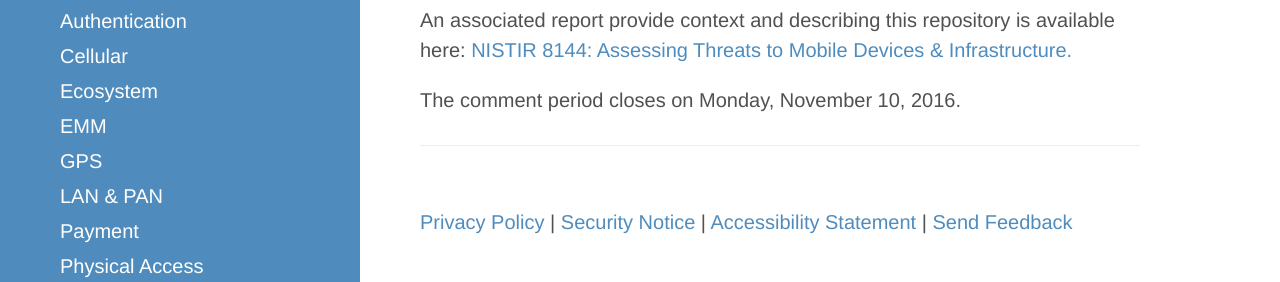
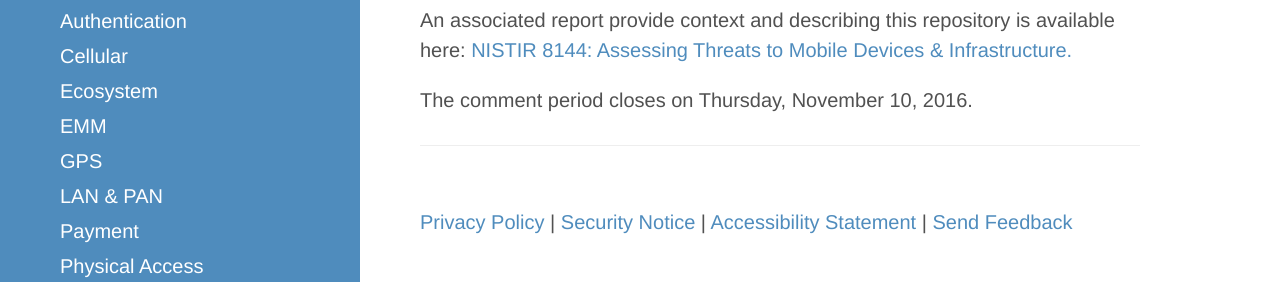
Before and after one commit to usnistgov/mobile-threat-catalogue, a Jekyll site: the page built from index.html, in a window 1280 px wide. Shown: the part 472-754 px from the top of the page. Built offline with Jekyll 4.4.1, drawn with Linux system fonts in a browser that asks for light colours.

Commit message:
corrects day of the week

```diff
--- a/_config.yml
+++ b/_config.yml
@@ -24,7 +24,7 @@ description: >
     <p>An associated report provide context and describing this repository is available here:
         <a href="https://nccoe.nist.gov/sites/default/files/library/mtc-nistir-8144-draft.pdf">NISTIR 8144: Assessing Threats to Mobile Devices & Infrastructure.</a>
     </p>
-    <p>The comment period closes on Monday, November 10, 2016.</p>
+    <p>The comment period closes on Thursday, November 10, 2016.</p>
 
 
 baseurl: "/mobile-threat-catalogue" # the subpath of your site, e.g. /blog
```
Also changed, not shown: readme.md.
